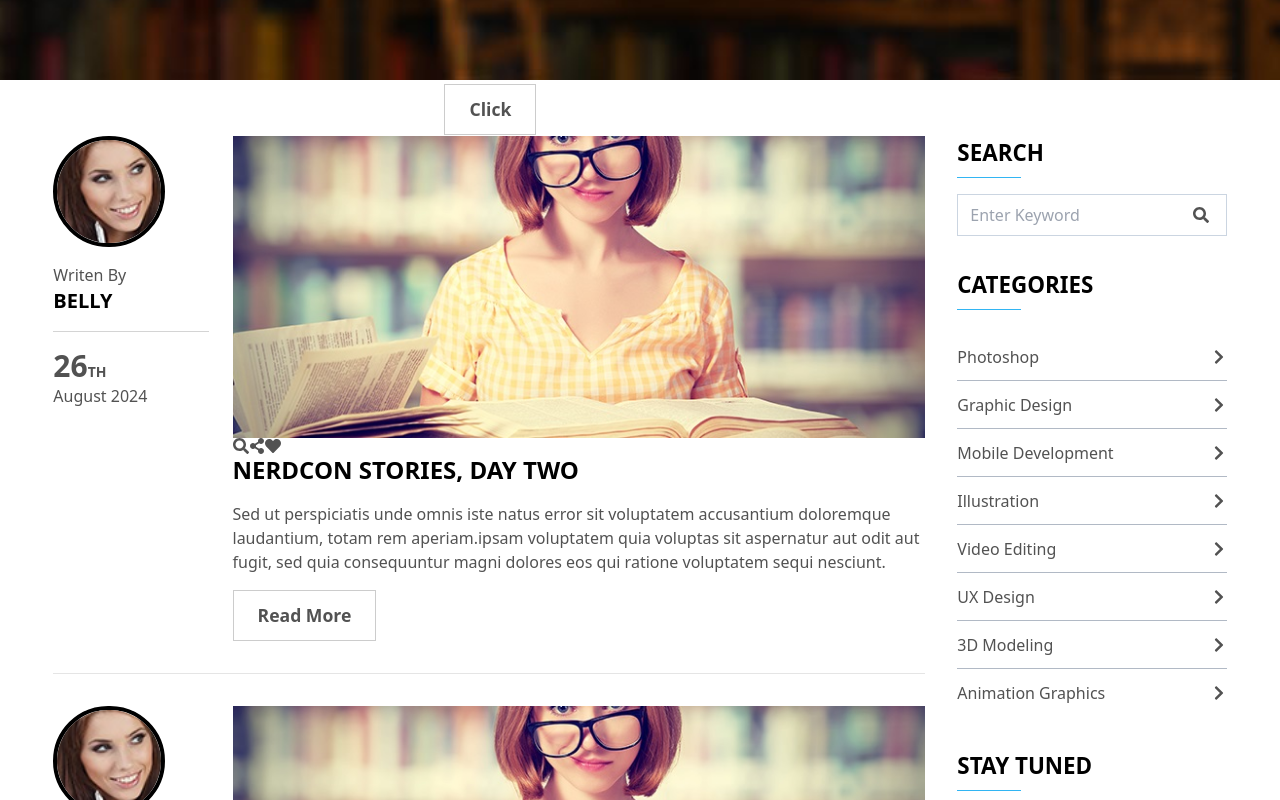
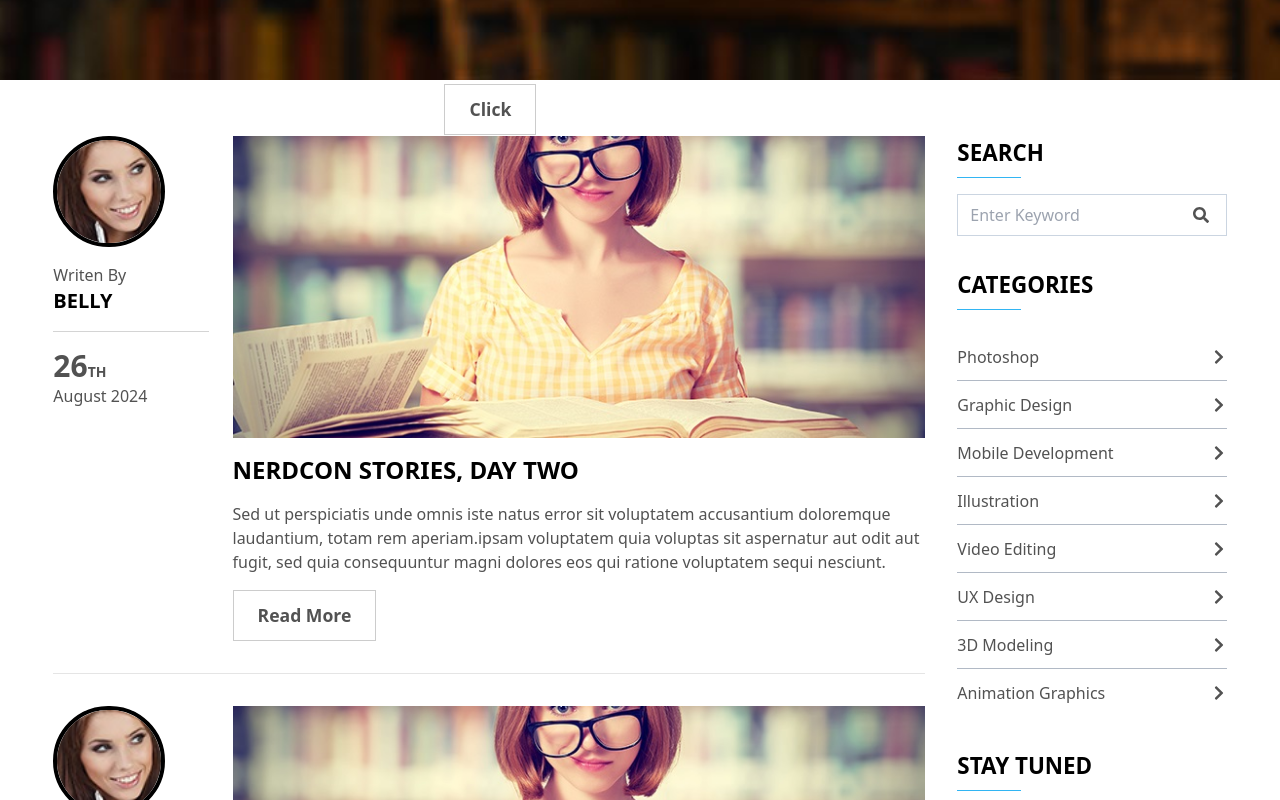
Before and after one commit to emmanuel-cruz-dev/literarium, a React (Vite) app: page /blog in a window 1280 px wide. Shown: the part 560-1360 px from the top of the page. Built offline with nearby package versions, Linux system fonts and the light colour scheme.

Commit message:
clases y estructura de blogmain card terminada

```diff
--- a/src/components/routes/blog/BlogMain.tsx
+++ b/src/components/routes/blog/BlogMain.tsx
@@ -11,7 +11,7 @@ const BlogMainArticle = () => {
   return (
     <article className="blog-main__article__container grid gap-6 grid-cols-5 border-b border-neutral-200 pb-8">
       <div className="col-span-1 flex flex-col gap-4">
-        <figure className="blog-main__article__img-container rounded-full overflow-hidden w-28">
+        <figure className="blog-main__article__user-img__container rounded-full overflow-hidden w-28">
           <img className="w-full h-full" src={MainBlogWriter1} alt="" />
         </figure>
 
@@ -29,17 +29,29 @@ const BlogMainArticle = () => {
         </div>
       </div>
 
-      <div className="col-span-4">
-        <div className="relat">
+      <div className="col-span-4 flex flex-col gap-4">
+        <div className="blog-main__article__post__img-list__container">
           <img src={MainBlogImg1} alt="" />
-          <div className="flex">
-            <FaSearch />
-            <FaShareAlt />
-            <FaHeart />
-          </div>
+          <ul className="blog-main__article__social-icons">
+            <li>
+              <a href="#">
+                <FaSearch />
+              </a>
+            </li>
+            <li>
+              <a href="#">
+                <FaShareAlt />
+              </a>
+            </li>
+            <li>
+              <a href="#">
+                <FaHeart />
+              </a>
+            </li>
+          </ul>
         </div>
         <div className="flex flex-col gap-4">
-          <h2 className="uppercase font-bold text-2xl text-black">
+          <h2 className="blog-main__article__title uppercase font-bold text-2xl text-black">
             NerdCon Stories, Day Two
           </h2>
           <p>
--- a/src/styles/pages.css
+++ b/src/styles/pages.css
@@ -225,13 +225,79 @@
  *             Start: Blog             *
  ***************************************/
 
-.blog-main__article__img-container {
+.blog-main__article__user-img__container {
   border: 4px solid var(--black-color);
   transition: border 0.3s ease-in-out;
 }
 
-.blog-main__article__container:hover .blog-main__article__img-container {
+.blog-main__article__container:hover .blog-main__article__user-img__container {
   border: 4px solid var(--accent-color);
+}
+
+.blog-main__article__post__img-list__container {
+  position: relative;
+  overflow: hidden;
+}
+
+.blog-main__article__post__img-list__container::after {
+  content: "";
+  position: absolute;
+  top: 0;
+  left: 0;
+  width: 100%;
+  height: 100%;
+  background-color: var(--black-color);
+  opacity: 0;
+  transition: opacity 0.3s ease-in-out;
+}
+
+.blog-main__article__container:hover
+  .blog-main__article__post__img-list__container::after {
+  opacity: 0.5;
+}
+
+.blog-main__article__social-icons {
+  position: absolute;
+  top: 0;
+  left: 0;
+  width: 100%;
+  height: 100%;
+  display: flex;
+  justify-content: center;
+  align-items: center;
+  gap: 0.5rem;
+  font-size: 1.2em;
+  z-index: 2;
+  transform: translateY(68%);
+  transition: transform 0.3s ease-in-out;
+}
+
+.blog-main__article__social-icons li {
+  display: inline-block;
+  background-color: var(--white-color);
+  transition: background-color 0.3s ease-in-out, color 0.3s ease-in-out;
+}
+
+.blog-main__article__social-icons li a {
+  display: flex;
+  padding: 0.75rem;
+}
+
+.blog-main__article__social-icons li:hover {
+  background-color: var(--accent-color);
+  color: var(--white-color);
+}
+
+.blog-main__article__container:hover .blog-main__article__social-icons {
+  transform: translateY(0);
+}
+
+.blog-main__article__title {
+  transition: color 0.3s ease-in-out;
+}
+
+.blog-main__article__container:hover .blog-main__article__title {
+  color: var(--accent-color);
 }
 
 .blog-main__article__date-number {
```
